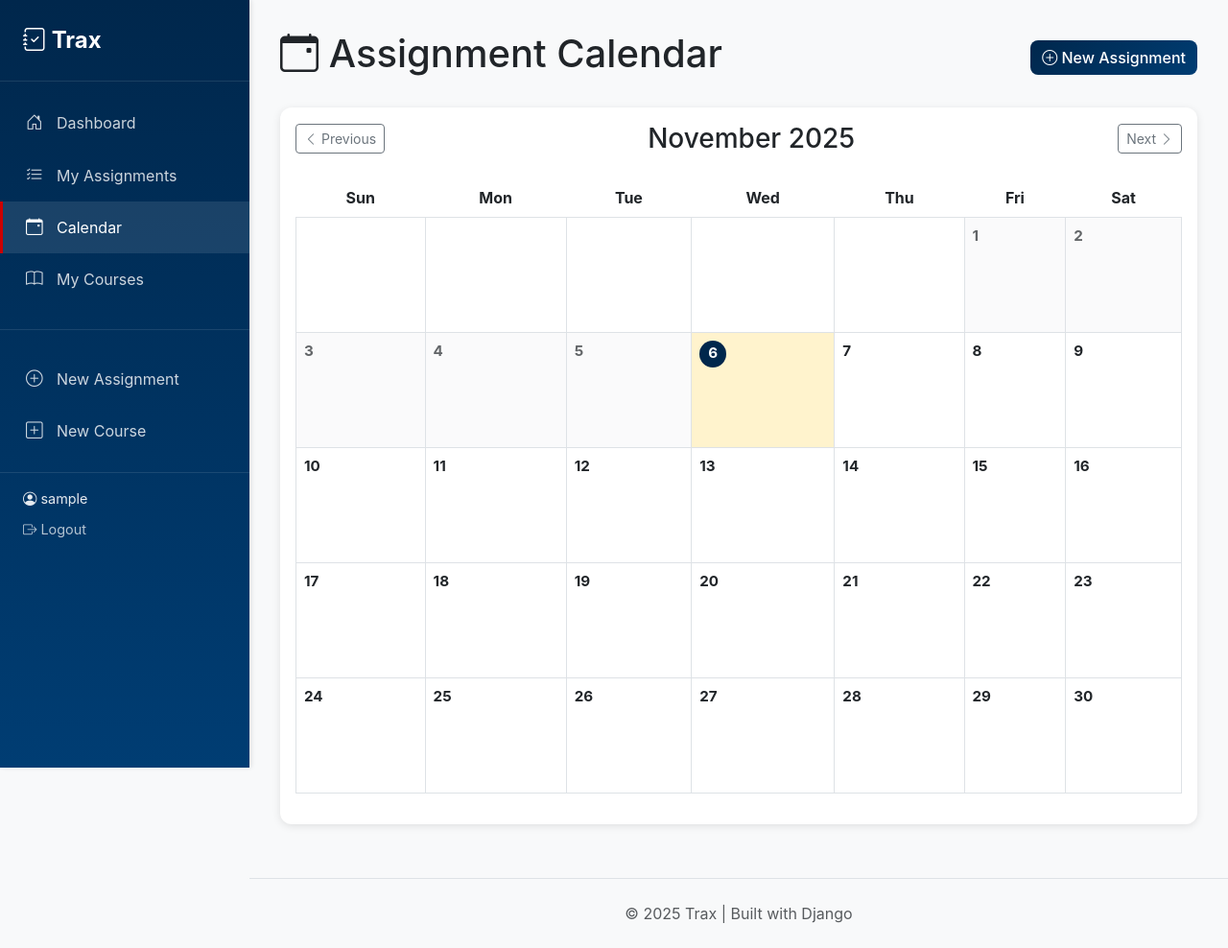
After one commit to tatejones2/AssignmentTracker, a Django app: page /assignments/calendar/ in a window 1280 px wide. The commit adds this page. Shown: the whole page at 96% size. Run offline with Django 5.2, Linux system fonts and the light colour scheme; the visitor is signed in with stand-in values (Sample User, id 1); data that the repository does not hold is empty.

Commit message:
Add calendar view for visualizing assignments by date

```diff
--- a/assignments/urls.py
+++ b/assignments/urls.py
@@ -7,6 +7,7 @@ from . import views
 urlpatterns = [
     # Assignment URLs
     path('', views.assignment_list, name='assignment_list'),
+    path('calendar/', views.calendar_view, name='calendar'),
     path('create/', views.assignment_create, name='assignment_create'),
     path('<int:pk>/', views.assignment_detail, name='assignment_detail'),
     path('<int:pk>/update/', views.assignment_update, name='assignment_update'),
--- a/assignments/views.py
+++ b/assignments/views.py
@@ -4,6 +4,9 @@ Views for the assignments app.
 from django.shortcuts import render, redirect, get_object_or_404
 from django.contrib.auth.decorators import login_required
 from django.contrib import messages
+from django.utils import timezone
+from datetime import datetime, timedelta
+import calendar as cal
 from .models import Assignment, Course
 from .forms import AssignmentForm, CourseForm
 
@@ -82,6 +85,56 @@ def assignment_detail(request, pk):
     return render(request, 'assignments/assignment_detail.html', context)
 
 
+@login_required
+def calendar_view(request):
+    """Display calendar view of assignments."""
+    today = timezone.now().date()
+    current_month = today.replace(day=1)
+
+    # Get the calendar for current month
+    cal_obj = cal.monthcalendar(current_month.year, current_month.month)
+
+    # Get all assignments for this user
+    assignments = Assignment.objects.filter(user=request.user)
+
+    # Create a dictionary of dates to assignments
+    assignments_by_date = {}
+    for assignment in assignments:
+        due_date = assignment.due_date.date()
+        if due_date not in assignments_by_date:
+            assignments_by_date[due_date] = []
+        assignments_by_date[due_date].append(assignment)
+
+    # Format calendar with assignment data
+    calendar_data = []
+    for week in cal_obj:
+        week_data = []
+        for day in week:
+            if day == 0:
+                week_data.append({'day': None, 'assignments': []})
+            else:
+                date = current_month.replace(day=day)
+                assignments_on_day = assignments_by_date.get(date, [])
+                week_data.append({
+                    'day': day,
+                    'date': date,
+                    'assignments': assignments_on_day,
+                    'is_today': date == today,
+                    'is_past': date < today,
+                })
+        calendar_data.append(week_data)
+
+    context = {
+        'current_month': current_month,
+        'calendar_data': calendar_data,
+        'today': today,
+        'month_name': current_month.strftime('%B %Y'),
+        'prev_month': (current_month - timedelta(days=1)).replace(day=1),
+        'next_month': (current_month + timedelta(days=32)).replace(day=1),
+    }
+    return render(request, 'assignments/calendar.html', context)
+
+
 # Course Views
 @login_required
 def course_list(request):
--- /dev/null
+++ b/templates/assignments/calendar.html
@@ -0,0 +1,141 @@
+{% extends 'base.html' %}
+
+{% block title %}Calendar - Trax{% endblock %}
+
+{% block content %}
+<div class="d-flex justify-content-between align-items-center mb-4">
+    <h1><i class="bi bi-calendar-event"></i> Assignment Calendar</h1>
+    <a href="{% url 'assignment_create' %}" class="btn btn-primary">
+        <i class="bi bi-plus-circle"></i> New Assignment
+    </a>
+</div>
+
+<div class="card">
+    <div class="card-body">
+        <!-- Month Navigation -->
+        <div class="d-flex justify-content-between align-items-center mb-4">
+            <a href="?month={{ prev_month|date:'Y-m' }}" class="btn btn-sm btn-outline-secondary">
+                <i class="bi bi-chevron-left"></i> Previous
+            </a>
+            <h3 class="mb-0">{{ month_name }}</h3>
+            <a href="?month={{ next_month|date:'Y-m' }}" class="btn btn-sm btn-outline-secondary">
+                Next <i class="bi bi-chevron-right"></i>
+            </a>
+        </div>
+
+        <!-- Calendar -->
+        <div class="table-responsive">
+            <table class="table calendar-table">
+                <thead>
+                    <tr style="background-color: var(--navy); color: white;">
+                        <th class="text-center">Sun</th>
+                        <th class="text-center">Mon</th>
+                        <th class="text-center">Tue</th>
+                        <th class="text-center">Wed</th>
+                        <th class="text-center">Thu</th>
+                        <th class="text-center">Fri</th>
+                        <th class="text-center">Sat</th>
+                    </tr>
+                </thead>
+                <tbody>
+                    {% for week in calendar_data %}
+                    <tr>
+                        {% for cell in week %}
+                        <td class="calendar-cell {% if cell.is_today %}today{% elif cell.is_past %}past{% endif %}">
+                            {% if cell.day %}
+                                <div class="day-number">{{ cell.day }}</div>
+                                <div class="assignments-container">
+                                    {% for assignment in cell.assignments %}
+                                        <a href="{% url 'assignment_detail' assignment.pk %}"
+                                           class="assignment-badge"
+                                           style="background-color: {{ assignment.course.color }}; border-color: {{ assignment.course.color }};"
+                                           title="{{ assignment.title }}">
+                                            <small>{{ assignment.title|truncatewords:2 }}</small>
+                                        </a>
+                                    {% endfor %}
+                                </div>
+                            {% endif %}
+                        </td>
+                        {% endfor %}
+                    </tr>
+                    {% endfor %}
+                </tbody>
+            </table>
+        </div>
+    </div>
+</div>
+
+<style>
+    .calendar-table {
+        border-collapse: collapse;
+    }
+
+    .calendar-cell {
+        height: 120px;
+        vertical-align: top;
+        border: 1px solid #dee2e6;
+        padding: 8px;
+        background-color: white;
+        cursor: pointer;
+        transition: background-color 0.2s;
+    }
+
+    .calendar-cell:hover {
+        background-color: #f8f9fa;
+    }
+
+    .calendar-cell.today {
+        background-color: #fff3cd;
+        font-weight: bold;
+    }
+
+    .calendar-cell.today .day-number {
+        background-color: var(--navy);
+        color: white;
+        border-radius: 50%;
+        width: 28px;
+        height: 28px;
+        display: flex;
+        align-items: center;
+        justify-content: center;
+        margin-bottom: 4px;
+    }
+
+    .calendar-cell.past {
+        background-color: #f8f9fa;
+        opacity: 0.7;
+    }
+
+    .day-number {
+        font-weight: bold;
+        margin-bottom: 4px;
+        font-size: 0.95rem;
+    }
+
+    .assignments-container {
+        display: flex;
+        flex-direction: column;
+        gap: 3px;
+    }
+
+    .assignment-badge {
+        padding: 4px 6px;
+        border-radius: 3px;
+        color: white;
+        text-decoration: none;
+        font-size: 0.75rem;
+        display: inline-block;
+        border: 1px solid;
+        transition: opacity 0.2s;
+        overflow: hidden;
+        text-overflow: ellipsis;
+        white-space: nowrap;
+    }
+
+    .assignment-badge:hover {
+        opacity: 0.8;
+        text-decoration: none;
+        color: white;
+    }
+</style>
+{% endblock %}
--- a/templates/base.html
+++ b/templates/base.html
@@ -337,8 +337,13 @@
                 </a>
             </li>
             <li>
-                <a href="{% url 'assignment_list' %}" class="{% if 'assignment' in request.path and 'create' not in request.path %}active{% endif %}">
+                <a href="{% url 'assignment_list' %}" class="{% if 'assignment' in request.path and 'create' not in request.path and 'calendar' not in request.path %}active{% endif %}">
                     <i class="bi bi-list-check"></i> My Assignments
+                </a>
+            </li>
+            <li>
+                <a href="{% url 'calendar' %}" class="{% if request.resolver_match.url_name == 'calendar' %}active{% endif %}">
+                    <i class="bi bi-calendar-event"></i> Calendar
                 </a>
             </li>
             <li>
@@ -357,7 +362,6 @@
                 </a>
             </li>
         </ul>
-
         <div class="sidebar-user">
             <div class="sidebar-user-name">
                 <i class="bi bi-person-circle"></i> {{ user.username }}
```
